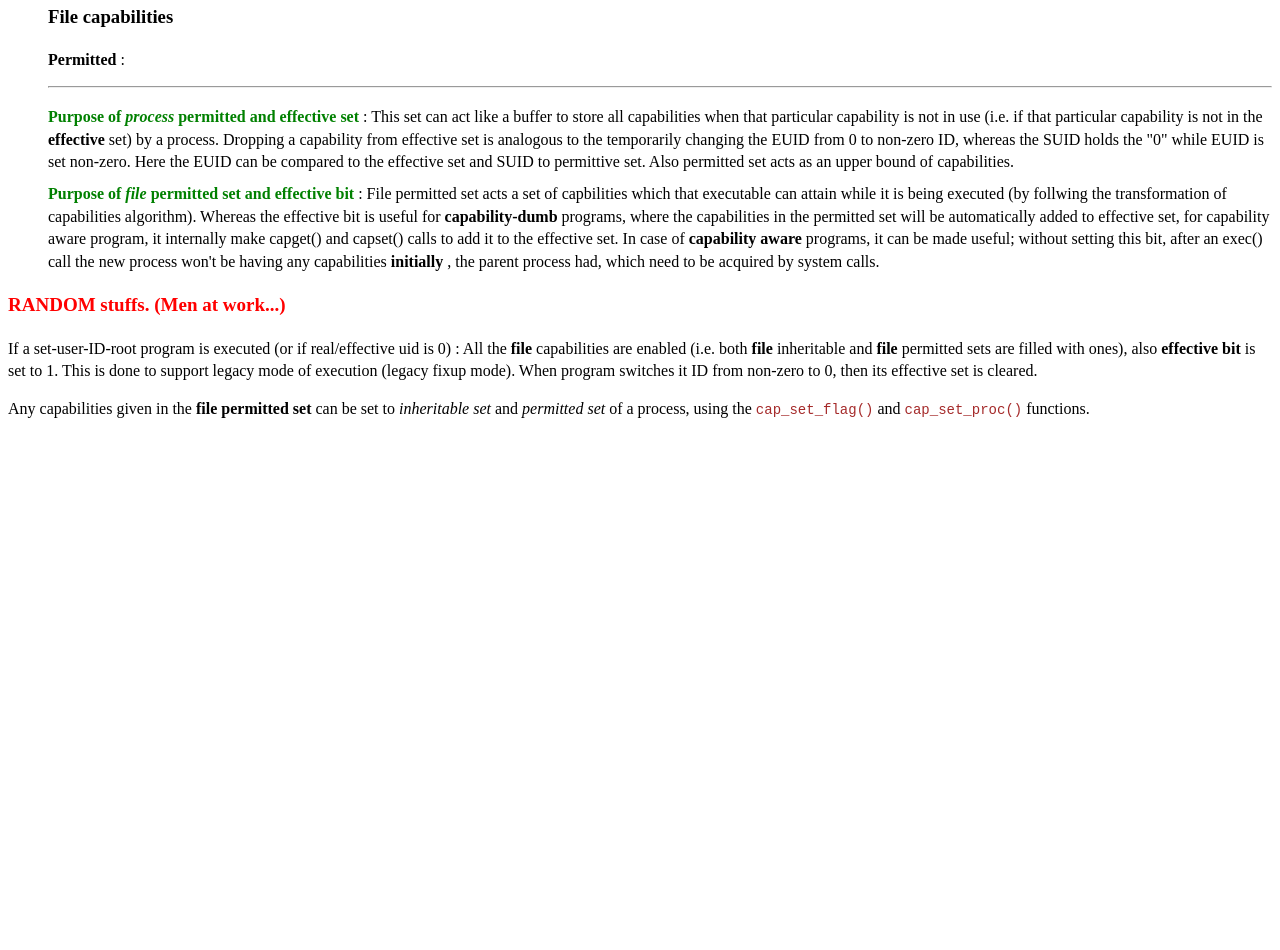
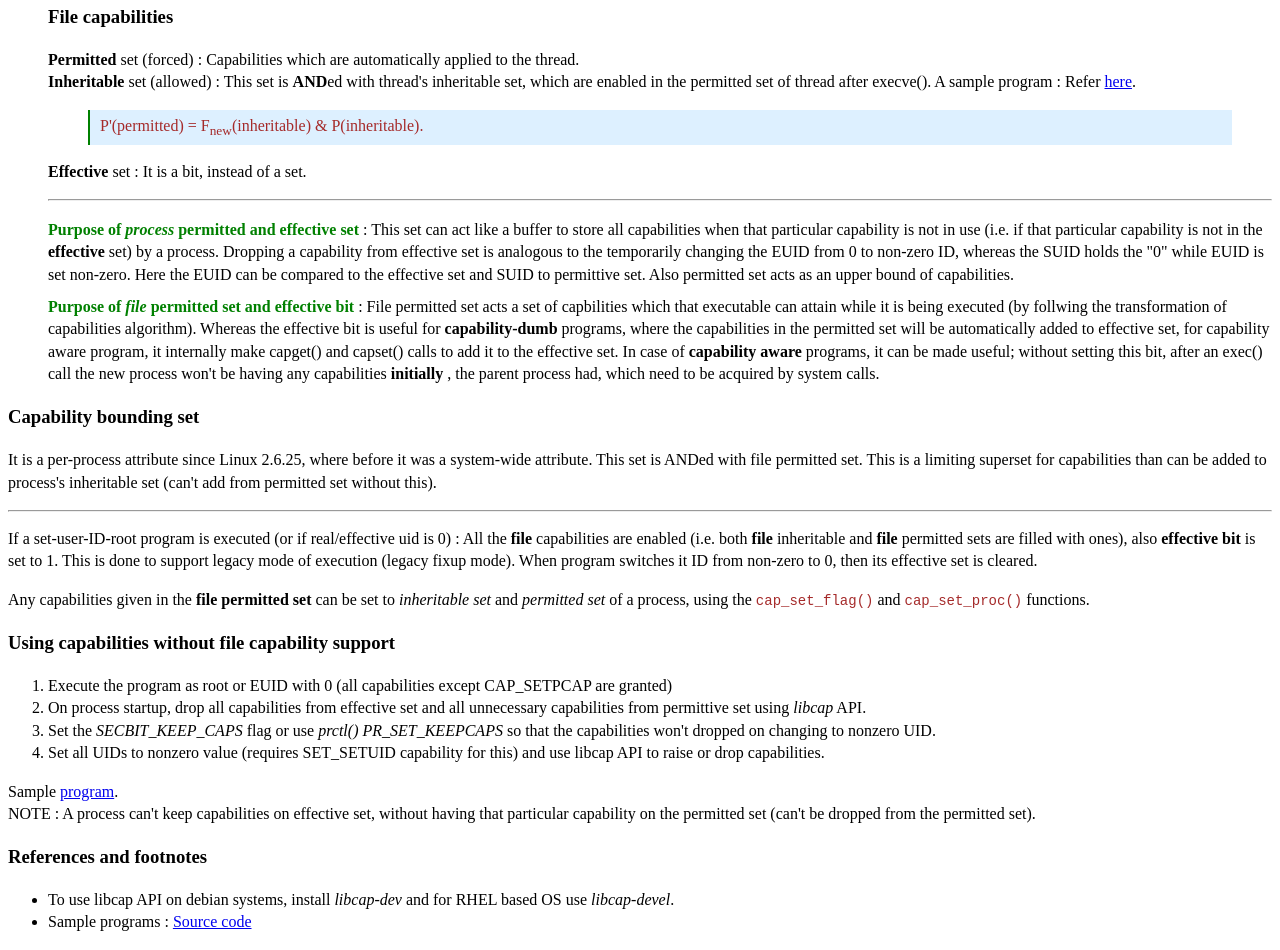
Before and after one commit to remilmichael/remil.me, a plain HTML site: page content/linux_capabilities.html in a window 1280 px wide. Shown: the part 1200-2150 px from the top of the page. Before the commit the page ends 1637 px from the top, so only its background shows below. Drawn offline with Linux system fonts and the light colour scheme.

Commit message:
capability; almost done

```diff
--- /dev/null
+++ b/content/auditd.html
@@ -0,0 +1,18 @@
+<!DOCTYPE html>
+<html lang="en">
+<head>
+<meta charset="utf-8">
+<meta name="keywords" content="linux audit,auditd,auditctl">
+<title>Auditd</title>
+<link rel="stylesheet" type="text/css" href="../lib/css/sub.css">
+</head>
+<body>
+<h3>Audit rules</h3>
+<p>
+    Refer "man <b>audit.rules</b>"
+    ausyscall --dump ---> To list all system call along with their numbers.<br>
+    <a href="https://github.com/linux-audit/audit-documentation/blob/master/specs/fields/field-dictionary.csv">Audit Field Dictionary</a><br>
+    <a href="https://github.com/linux-audit/audit-documentation/blob/master/specs/messages/message-dictionary.csv">Audit Record/Message Dictionary</a>
+</p>
+</body>
+</html>
--- a/content/linux_capabilities.html
+++ b/content/linux_capabilities.html
@@ -101,20 +101,42 @@
     </table>
     <li style="padding-top: 5px;">Before ambient sets were introduced a non-user couldn't run an executable with capabilities set, since F(inheritable) = 0. Now it can assigned to the ambient set which can perform the operation which was meant to be done by the inheritable set.</li>
     <h3>File capabilities</h3>
-    <li><b>Permitted</b> : </li>
+    <li></li><b>Permitted</b> set (forced) : Capabilities which are automatically applied to the thread.</li>
+    <li><b>Inheritable</b> set (allowed) : This set is <b>AND</b>ed with thread's inheritable set, which are enabled in the permitted set of thread after execve(). A sample program : Refer <a href="https://github.com/r3mtm/misc/tree/master/linux_capabilities/cap_inheritable">here</a>. <br> <blockquote>P'(permitted) = F<sub>new</sub>(inheritable) & P(inheritable).</blockquote></li>
+    <li><b>Effective</b> set : It is a bit, instead of a set.</li>
     <hr style="margin-top: 15px;">
     <li style="padding-top: 10px;"><b style="color: green;">Purpose of <i>process</i> permitted and effective set</b> : This set can act like a buffer to store all capabilities when that particular capability is not in use (i.e. if that particular capability is not in the <b>effective</b> set) by a process. Dropping a capability from effective set is analogous to the temporarily changing the EUID from 0 to non-zero ID, whereas the SUID holds the "0" while EUID is set non-zero. Here the EUID can be compared to the effective set and SUID to permittive set.  Also permitted set acts as an upper bound of capabilities. </li>
     <li style="padding-top: 10px;"><b style="color: green;">Purpose of <i>file</i> permitted set and effective bit</b> : File permitted set acts a set of capbilities which that executable can attain while it is being executed (by follwing the transformation of capabilities algorithm). Whereas the effective bit is useful for <b>capability-dumb</b> programs, where the capabilities in the permitted set will be automatically added to effective set, for capability aware program, it internally make capget() and capset() calls to add it to the effective set. In case of <b>capability aware</b> programs, it can be made useful; without setting this bit, after an exec() call the new process won't be having any capabilities <b>initially </b>, the parent process had, which need to be acquired by system calls.</li>
 </ul>
 
-<p style="color: red; font-size: 19px; font-weight: bold;">RANDOM stuffs. (Men at work...)</p>
-
+<p>
+    <h3>Capability bounding set</h3>
+    It is a per-process attribute since Linux 2.6.25, where before it was a system-wide attribute. This set is ANDed with file permitted set. This is a limiting superset for capabilities than can be added to process's inheritable set (can't add from permitted set without this).
+</p>
+<hr>
 <p>
     If a set-user-ID-root program is executed (or if real/effective uid is 0) : All the <b>file</b> capabilities are enabled (i.e. both <b>file</b> inheritable and <b>file</b> permitted sets are filled with ones), also <b>effective bit</b> is set to 1. This is done to support legacy mode of execution (legacy fixup mode). When program switches it ID from non-zero to 0, then its effective set is cleared.
 </p>
 
 <p>Any capabilities given in the <b>file permitted set</b> can be set to <i>inheritable set</i> and <i>permitted set</i> of a process, using the <code>cap_set_flag()</code> and <code>cap_set_proc()</code> functions.</p>
 
+<p>
+    <h3>Using capabilities without file capability support</h3>
+    <ol>
+        <li>Execute the program as root or EUID with 0 (all capabilities except CAP_SETPCAP are granted)</li>
+        <li>On process startup, drop all capabilities from effective set and all unnecessary capabilities from permittive set using <i>libcap</i> API.</li>
+        <li>Set the <i>SECBIT_KEEP_CAPS</i> flag or use <i>prctl() PR_SET_KEEPCAPS</i> so that the capabilities won't dropped on changing to nonzero UID.</li>
+        <li>Set all UIDs to nonzero value (requires SET_SETUID capability for this) and use libcap API to raise or drop capabilities.</li>
+    </ol>
+    Sample <a href="https://github.com/r3mtm/misc/blob/master/linux_capabilities/without_file_cap.c">program</a>.<br>
+    NOTE : A process can't keep capabilities on effective set, without having that particular capability on the permitted set (can't be dropped from the permitted set).
+</p>
+
+<h3>References and footnotes</h3>
+<ul>
+    <li>To use libcap API on debian systems, install <i>libcap-dev</i> and for RHEL based OS use <i>libcap-devel</i>.</li>
+    <li>Sample programs : <a href="https://github.com/r3mtm/misc/tree/master/linux_capabilities">Source code</a></li>
+</ul>
 
 </body>
 </html>
--- a/lib/css/sub.css
+++ b/lib/css/sub.css
@@ -50,3 +50,7 @@ blockquote{
     padding: 5px 2px 5px 10px;
     border-left: 2px solid green;
 }
+
+a:hover {
+    background-color: yellowgreen;
+}
```
